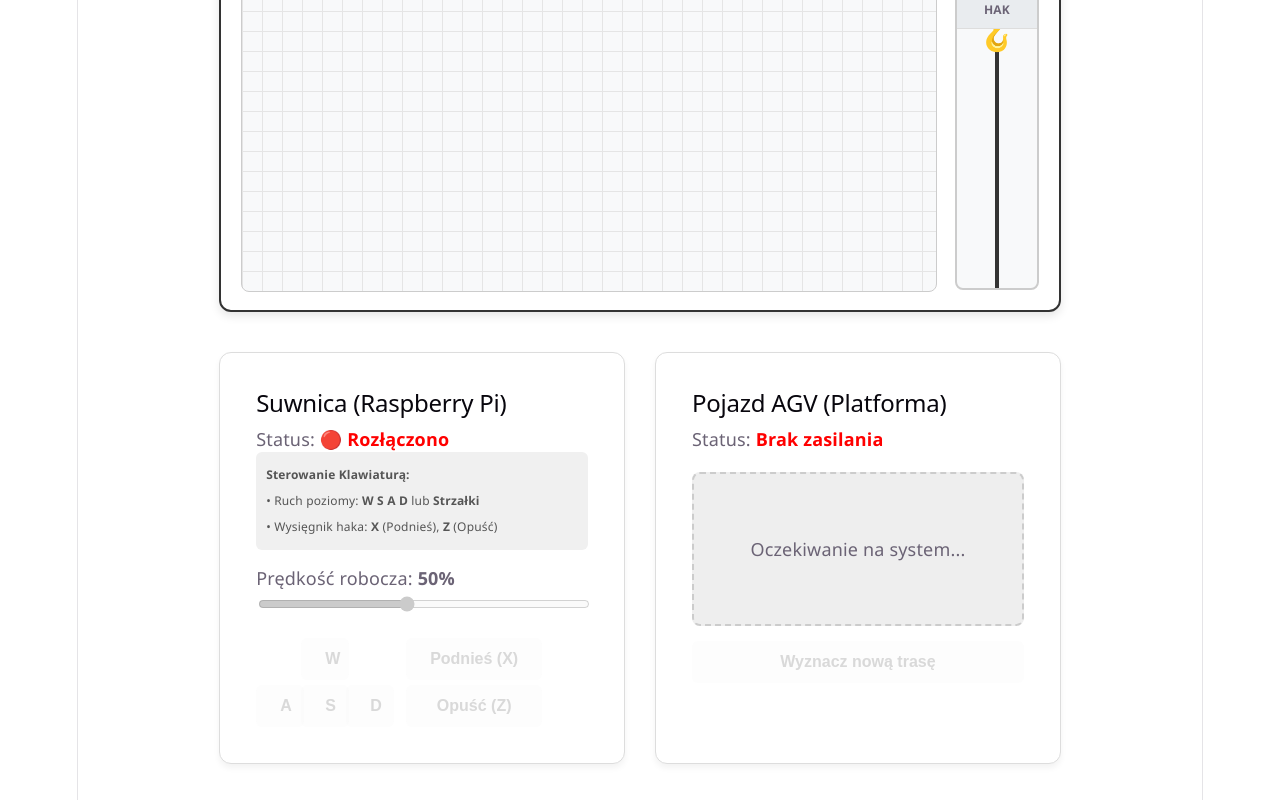
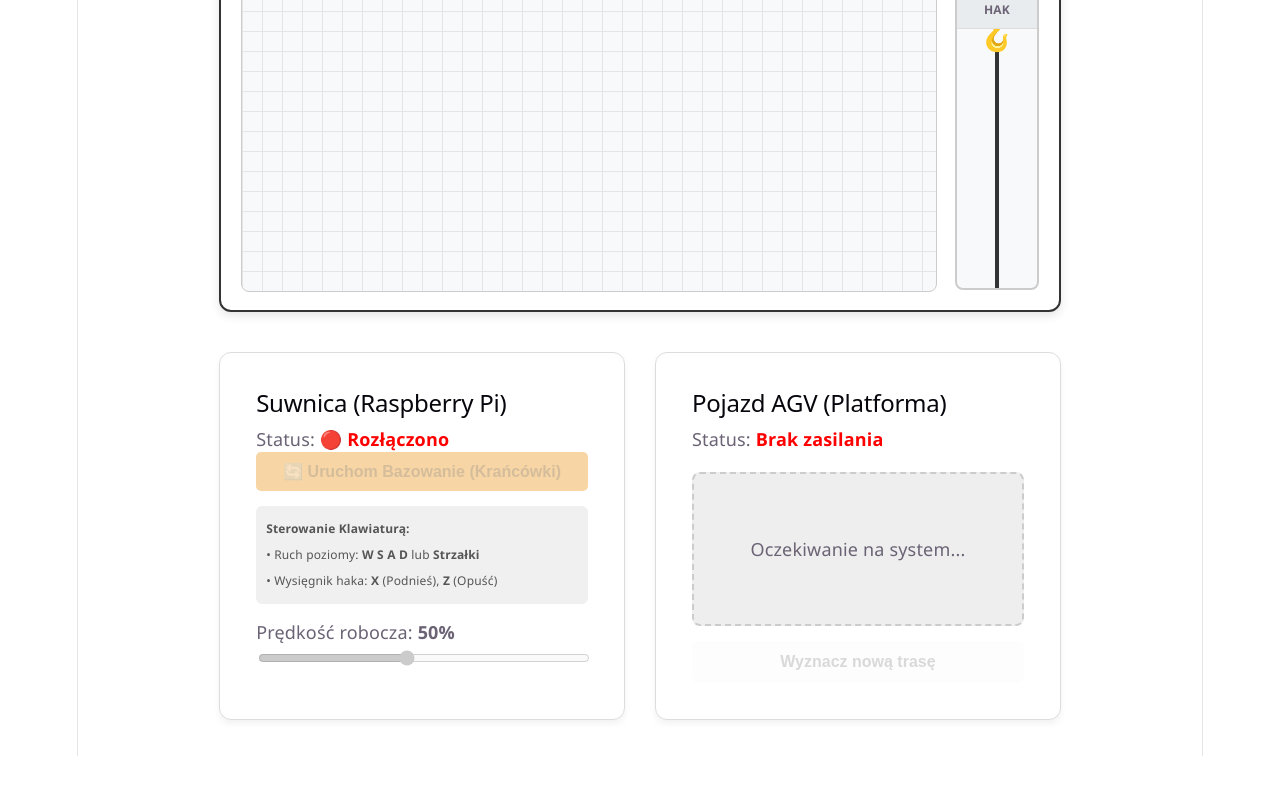
Before and after one commit to Miki13-web/aplikacja-suwnica, a React (Vite) app: page / in a window 1280 px wide. Shown: the part 440-1240 px from the top of the page. After the commit the page ends 1196 px from the top, so only its background shows below. Built offline with nearby package versions, Linux system fonts and the light colour scheme.

Commit message:
new version of mqtt, switched logic from raspberry to ESP32

```diff
--- a/src/App.tsx
+++ b/src/App.tsx
@@ -10,13 +10,18 @@ function App() {
   const [isCraneOnline, setIsCraneOnline] = useState(false);
   const [isAgvOnline, setIsAgvOnline] = useState(false);
   const [ipAddress, setIpAddress] = useState('192.168.1.100');
+  const [machineStatus, setMachineStatus] = useState('DISCONNECTED'); // Status bazowania
 
   // Pozycja sterowana przez telemetrię z malinki
-  const [cranePosition, setCranePosition] = useState({ x: 50, y: 50, z: 0 });
+  const [cranePosition, setCranePosition] = useState({ x: 0, y: 0, z: 0 });
 
   const currentDirectionRef = useRef({ dx: 0, dy: 0, dz: 0, speed: 50 });
   const mqttClientRef = useRef<mqtt.MqttClient | null>(null);
   const moveIntervalRef = useRef<number | null>(null);
+
+  // --- TWOJE NOWE, APTEKARSKIE KALIBRACJE ---
+  const WORKSPACE_WIDTH = 1290.0;
+  const WORKSPACE_HEIGHT = 750.0;
 
   const toggleCraneConnection = () => {
     if (isCraneOnline) {
@@ -25,43 +30,40 @@ function App() {
         mqttClientRef.current = null;
       }
       setIsCraneOnline(false);
+      setMachineStatus('DISCONNECTED');
       return;
     }
 
+    // ŁĄCZENIE PO TWOIM IP Z INPUTA
     const brokerUrl = `ws://${ipAddress}:9001`;
     const client = mqtt.connect(brokerUrl);
 
     client.on('connect', () => {
       setIsCraneOnline(true);
-      // Podłączamy się do nasłuchu enkoderów
+      setMachineStatus('CONNECTED');
       client.subscribe('fabryka/suwnica/telemetria');
     });
 
-   client.on('message', (topic, message) => {
+    client.on('message', (topic, message) => {
       if (topic === 'fabryka/suwnica/telemetria') {
         try {
           const data = JSON.parse(message.toString());
-          console.log("📍 Surowe dane z maszyny:", data);
 
-          // Używamy zaktualizowanych limitów:
-          const MAX_X = 1470;
-          // Z Twoich logów wiemy, że dolna krawędź to 782 mm.
-          // Jeśli maszyna teraz dociąga dalej, możesz to potem zmienić na 800.
-          const MAX_Y = 782;
+          // Aktualizacja statusu (czy maszyna się bazuje, czy jest gotowa)
+          if (data.status) setMachineStatus(data.status);
 
-          // Czysta matematyka (od 0 do 100%)
-          let percentX = (data.x / MAX_X) * 100;
-          let percentY = (data.y / MAX_Y) * 100;
+          // Czyste obliczenie procentów na podstawie nowych limitów roboczych
+          let percentX = (data.x / WORKSPACE_WIDTH) * 100;
+          let percentY = (data.y / WORKSPACE_HEIGHT) * 100;
 
-          // ODWRACAMY Y: Ponieważ maszyna jedzie do przodu, a kropka ma jechać w dół ekranu
-          percentY = 100 - percentY;
-
-          // Twarde zabezpieczenie granic
+          // Zabezpieczenie przed wyjechaniem poza UI
           percentX = Math.max(0, Math.min(100, percentX));
           percentY = Math.max(0, Math.min(100, percentY));
 
-          setCranePosition({ x: percentX, y: percentY, z: 0 });
-        } catch (e) { console.error("Błąd telemetrii"); }
+          setCranePosition({ x: percentX, y: percentY, z: data.z || 0 });
+        } catch (e) {
+          console.error("Błąd telemetrii");
+        }
       }
     });
 
@@ -69,6 +71,7 @@ function App() {
       alert('Nie udało się połączyć. Sprawdź IP i działanie malinki.');
       client.end();
       setIsCraneOnline(false);
+      setMachineStatus('DISCONNECTED');
     });
 
     mqttClientRef.current = client;
@@ -100,10 +103,18 @@ function App() {
     }
   };
 
+  // Komenda wyzwalająca bazowanie
+  const handleHoming = () => {
+    if (mqttClientRef.current && isCraneOnline) {
+      mqttClientRef.current.publish('fabryka/suwnica/sterowanie', JSON.stringify({ bazuj: true }));
+    }
+  };
+
   return (
     <div className="container">
       <Header />
 
+      {/* PRZYWRÓCONE POLE IP */}
       <div style={{ marginBottom: '20px', padding: '15px', backgroundColor: '#eef', borderRadius: '8px' }}>
         <label style={{ marginRight: '10px', fontWeight: 'bold' }}>Adres IP Fabryki:</label>
         <input
@@ -113,6 +124,7 @@ function App() {
         />
       </div>
 
+      {/* PRZYWRÓCONE PRZYCISKI POŁĄCZEŃ */}
       <div style={{ display: 'flex', gap: '20px', justifyContent: 'center', marginBottom: '30px' }}>
         <button onClick={toggleCraneConnection} className={isCraneOnline ? 'btn-danger' : 'btn-success'}>
           {isCraneOnline ? '🔴 Rozłącz Suwnicę' : '🟢 Połącz z Suwnicą'}
@@ -122,6 +134,7 @@ function App() {
         </button>
       </div>
 
+      {/* MAPA HALI (Digital Twin) */}
       <div className="factory-map-container">
         <h3>📍 Główny Podgląd Hali (Live Digital Twin)</h3>
         <div style={{ display: 'flex', gap: '20px', height: '300px' }}>
@@ -148,12 +161,18 @@ function App() {
         </div>
       </div>
 
+      {/* PANELE STEROWANIA */}
       <div className="dashboard-grid">
-        <CranePanel isConnected={isCraneOnline} onSetMovement={handleSetMovement} />
+        <CranePanel
+          isConnected={isCraneOnline}
+          machineStatus={machineStatus}
+          onSetMovement={handleSetMovement}
+          onHoming={handleHoming}
+        />
         <AgvPanel isConnected={isAgvOnline} />
       </div>
     </div>
-  )
+  );
 }
 
 export default App;
--- a/src/components/CranePanel.tsx
+++ b/src/components/CranePanel.tsx
@@ -2,18 +2,17 @@ import { useState, useEffect, useRef } from 'react';
 
 interface CranePanelProps {
   isConnected: boolean;
+  machineStatus: string;
   onSetMovement: (dx: number, dy: number, dz: number, speed: number) => void;
+  onHoming: () => void;
 }
 
-export function CranePanel({ isConnected, onSetMovement }: CranePanelProps) {
+export function CranePanel({ isConnected, machineStatus, onSetMovement, onHoming }: CranePanelProps) {
   const [speed, setSpeed] = useState(50);
   const activeKeys = useRef(new Set<string>());
+  const movementCallback = useRef(onSetMovement);
 
-  // Sejf na funkcję ruchu - naprawia błąd zacinającej się suwnicy
-  const movementCallback = useRef(onSetMovement);
-  useEffect(() => {
-    movementCallback.current = onSetMovement;
-  }, [onSetMovement]);
+  useEffect(() => { movementCallback.current = onSetMovement; }, [onSetMovement]);
 
   useEffect(() => {
     const updateMovement = () => {
@@ -33,12 +32,10 @@ export function CranePanel({ isConnected, onSetMovement }: CranePanelProps) {
     const handleKeyDown = (e: KeyboardEvent) => {
       if (e.target instanceof HTMLInputElement || e.target instanceof HTMLTextAreaElement) return;
       if (['ArrowUp', 'ArrowDown', 'ArrowLeft', 'ArrowRight'].includes(e.key)) e.preventDefault();
-
-      if (!isConnected || e.repeat) return;
+      if (!isConnected || e.repeat || machineStatus === 'HOMING') return;
 
       const key = e.key.toLowerCase();
       const validKeys = ['arrowup', 'arrowdown', 'arrowleft', 'arrowright', 'w', 'a', 's', 'd', 'x', 'z'];
-
       if (validKeys.includes(key)) {
         activeKeys.current.add(key);
         updateMovement();
@@ -56,17 +53,31 @@ export function CranePanel({ isConnected, onSetMovement }: CranePanelProps) {
 
     window.addEventListener('keydown', handleKeyDown);
     window.addEventListener('keyup', handleKeyUp);
-
     return () => {
       window.removeEventListener('keydown', handleKeyDown);
       window.removeEventListener('keyup', handleKeyUp);
     };
-  }, [isConnected, speed]);
+  }, [isConnected, speed, machineStatus]);
 
   return (
     <div className="panel">
       <h2>Suwnica (Raspberry Pi)</h2>
-      <p>Status: {isConnected ? <strong style={{ color: 'green' }}>🟢 Połączono</strong> : <strong style={{ color: 'red' }}>🔴 Rozłączono</strong>}</p>
+      <p>Status: {
+        isConnected
+        ? (machineStatus === 'HOMING' ? <strong style={{ color: 'orange' }}>⚙️ BAZOWANIE...</strong> : <strong style={{ color: 'green' }}>🟢 Połączono</strong>)
+        : <strong style={{ color: 'red' }}>🔴 Rozłączono</strong>
+      }</p>
+
+      {/* PRZYCISK BAZOWANIA */}
+      <div style={{ marginBottom: '15px' }}>
+        <button
+          onClick={onHoming}
+          disabled={!isConnected || machineStatus === 'HOMING'}
+          style={{ width: '100%', padding: '10px', backgroundColor: '#f0ad4e', border: 'none', borderRadius: '5px', fontWeight: 'bold', cursor: 'pointer' }}
+        >
+          🔄 Uruchom Bazowanie (Krańcówki)
+        </button>
+      </div>
 
       <div style={{ fontSize: '12px', color: '#555', backgroundColor: '#f0f0f0', padding: '10px', borderRadius: '6px', marginBottom: '15px' }}>
         <strong>Sterowanie Klawiaturą:</strong><br/>
@@ -77,26 +88,13 @@ export function CranePanel({ isConnected, onSetMovement }: CranePanelProps) {
       <div style={{ marginTop: '15px' }}>
         <label>Prędkość robocza: <strong>{speed}%</strong></label>
         <input
-          type="range" min="10" max="100" step="10" value={speed} disabled={!isConnected}
+          type="range" min="10" max="100" step="10" value={speed} disabled={!isConnected || machineStatus === 'HOMING'}
           onChange={(e) => setSpeed(Number(e.target.value))}
           style={{ width: '100%', marginTop: '5px' }}
         />
       </div>
 
-      <div style={{ display: 'flex', gap: '20px', marginTop: '20px' }}>
-        <div style={{ display: 'grid', gridTemplateColumns: 'repeat(3, 40px)', gap: '5px', justifyContent: 'center' }}>
-          <div />
-          <button disabled={!isConnected} onMouseDown={() => movementCallback.current(0, -1, 0, speed)} onMouseUp={() => movementCallback.current(0,0,0,speed)} onMouseLeave={() => movementCallback.current(0,0,0,speed)}>W</button>
-          <div />
-          <button disabled={!isConnected} onMouseDown={() => movementCallback.current(-1, 0, 0, speed)} onMouseUp={() => movementCallback.current(0,0,0,speed)} onMouseLeave={() => movementCallback.current(0,0,0,speed)}>A</button>
-          <button disabled={!isConnected} onMouseDown={() => movementCallback.current(0, 1, 0, speed)} onMouseUp={() => movementCallback.current(0,0,0,speed)} onMouseLeave={() => movementCallback.current(0,0,0,speed)}>S</button>
-          <button disabled={!isConnected} onMouseDown={() => movementCallback.current(1, 0, 0, speed)} onMouseUp={() => movementCallback.current(0,0,0,speed)} onMouseLeave={() => movementCallback.current(0,0,0,speed)}>D</button>
-        </div>
-        <div style={{ display: 'flex', flexDirection: 'column', gap: '5px' }}>
-          <button disabled={!isConnected} onMouseDown={() => movementCallback.current(0, 0, 1, speed)} onMouseUp={() => movementCallback.current(0,0,0,speed)} onMouseLeave={() => movementCallback.current(0,0,0,speed)}>Podnieś (X)</button>
-          <button disabled={!isConnected} onMouseDown={() => movementCallback.current(0, 0, -1, speed)} onMouseUp={() => movementCallback.current(0,0,0,speed)} onMouseLeave={() => movementCallback.current(0,0,0,speed)}>Opuść (Z)</button>
-        </div>
-      </div>
+      {/* ... (Twoje przyciski ekranowe WSAD/XZ - zostaw je bez zmian, dopisz tylko disabled={!isConnected || machineStatus === 'HOMING'}) ... */}
     </div>
   )
 }
```
